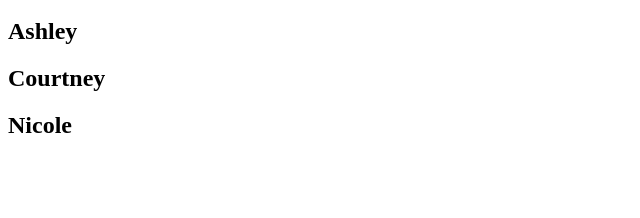
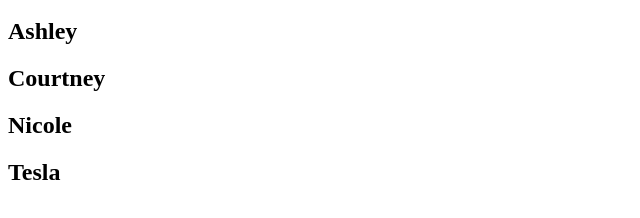
Before and after one commit to joshagilend/superaffective-company-directory, a plain HTML site: page index.html in a window 1280 px wide. Shown: the part 48-266 px from the top of the page, without its empty margins (0-640 px from the left). Drawn offline with Linux system fonts and the light colour scheme.

Commit message:
Update index.html

```diff
--- a/index.html
+++ b/index.html
@@ -3,4 +3,5 @@
   <h2>Ashley</h2>
   <h2>Courtney</h2>
   <h2>Nicole</h2>
+  <h2>Tesla</h2>
 </html>
```
